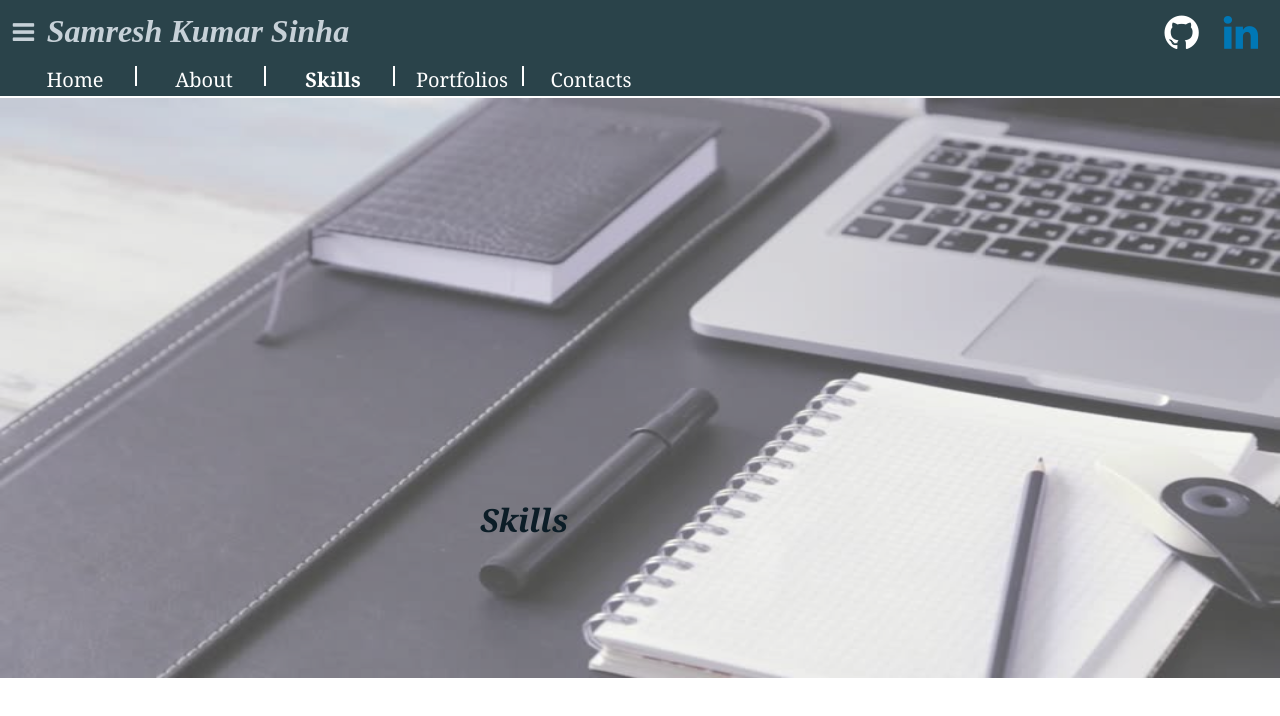
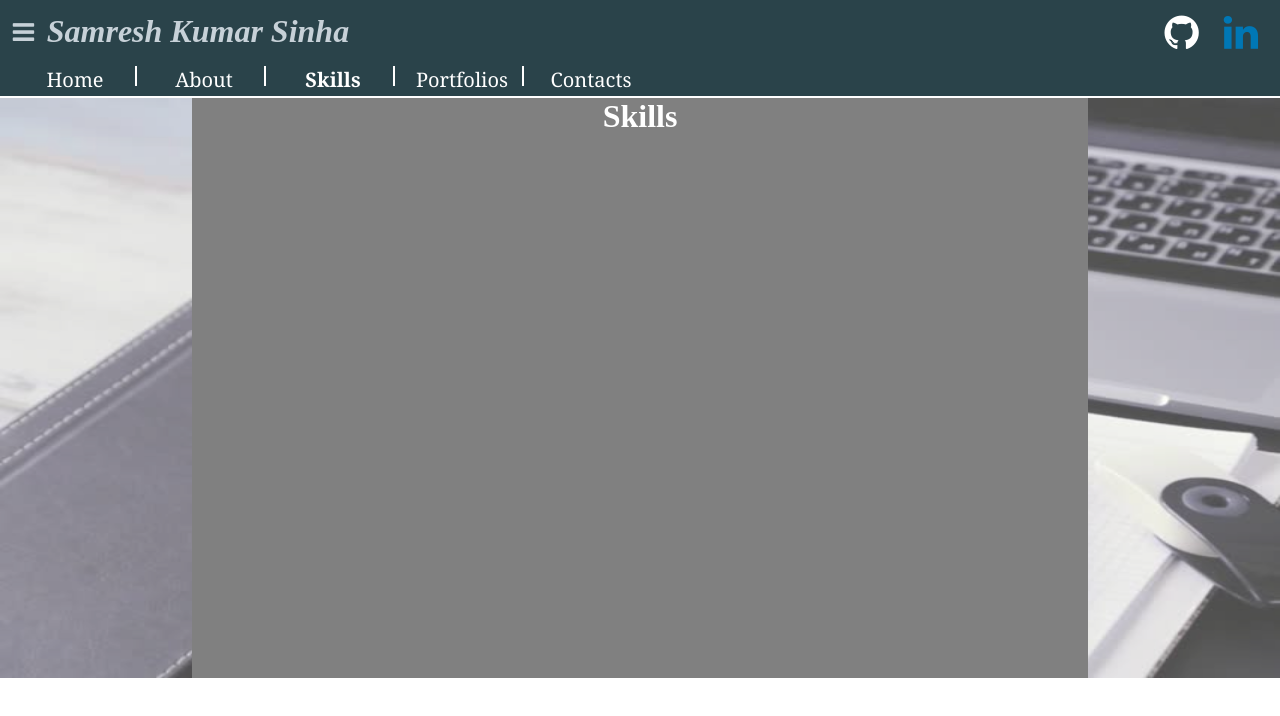
Before and after one commit to Samsinha8/Samresh-Sinha, a React (Create React App) app: page /Skills in a window 1280 px wide. Shown: the top 716 px of the page. Built offline with nearby package versions, Linux system fonts and the light colour scheme.

Commit message:
modified some codes

```diff
--- a/public/index.html
+++ b/public/index.html
@@ -9,7 +9,7 @@
       homescreen on Android. See https://developers.google.com/web/fundamentals/engage-and-retain/web-app-manifest/
     -->
     <link rel="manifest" href="%PUBLIC_URL%/manifest.json">
-    <link rel="shortcut icon" href="%PUBLIC_URL%/favicon.ico">
+    <link rel="shortcut icon" href="/images/myimage.jpg">
     <link href="https://maxcdn.bootstrapcdn.com/font-awesome/4.7.0/css/font-awesome.min.css" rel="stylesheet" integrity="sha384-wvfXpqpZZVQGK6TAh5PVlGOfQNHSoD2xbE+QkPxCAFlNEevoEH3Sl0sibVcOQVnN" crossorigin="anonymous">
     <!--
       Notice the use of %PUBLIC_URL% in the tags above.
--- a/src/App.css
+++ b/src/App.css
@@ -179,3 +179,19 @@
   margin-left: 480px;
   position: absolute;
 }
+.desc{
+  display: flex;
+  justify-content: center;
+  width: 70%;
+  height: 580px;
+  margin-left: auto;
+  margin-right: auto;
+  background-color: grey;
+  margin-top: -580px;
+  position: relative;
+}
+.text{
+  margin: 0px;
+  padding: 0px;
+  color: white;
+}
--- a/src/Containers/About.js
+++ b/src/Containers/About.js
@@ -16,7 +16,10 @@ const About = () => (
       </ul>
     </div>
     <div className="content" />
-    <h1 className="hi">About</h1>
+    <div className="desc">
+      <h1 className="text">About</h1>
+    </div>
+
   </div>
 );
 
--- a/src/Containers/Contacts.js
+++ b/src/Containers/Contacts.js
@@ -16,7 +16,9 @@ const Contacts = () => (
       </ul>
     </div>
     <div className="content" />
-    <h1 className="hi">Contacts</h1>
+    <div className="desc">
+      <h1 className="text">Contacts</h1>
+    </div>
   </div>
 );
 
--- a/src/Containers/Portfolios.js
+++ b/src/Containers/Portfolios.js
@@ -16,7 +16,9 @@ const Portfolios = () => (
       </ul>
     </div>
     <div className="content" />
-    <h1 className="hi">Portfolios</h1>
+    <div className="desc">
+      <h1 className="text">Portfolios</h1>
+    </div>
   </div>
 );
 
--- a/src/Containers/Skills.js
+++ b/src/Containers/Skills.js
@@ -16,7 +16,9 @@ const Skills = () => (
       </ul>
     </div>
     <div className="content" />
-    <h1 className="hi">Skills</h1>
+    <div className="desc">
+      <h1 className="text">Skills</h1>
+    </div>
   </div>
 );
 
```
Also changed, not shown: public/images/me.jpg (deleted), 1 other file (tests, documents, lock files or other folders).
